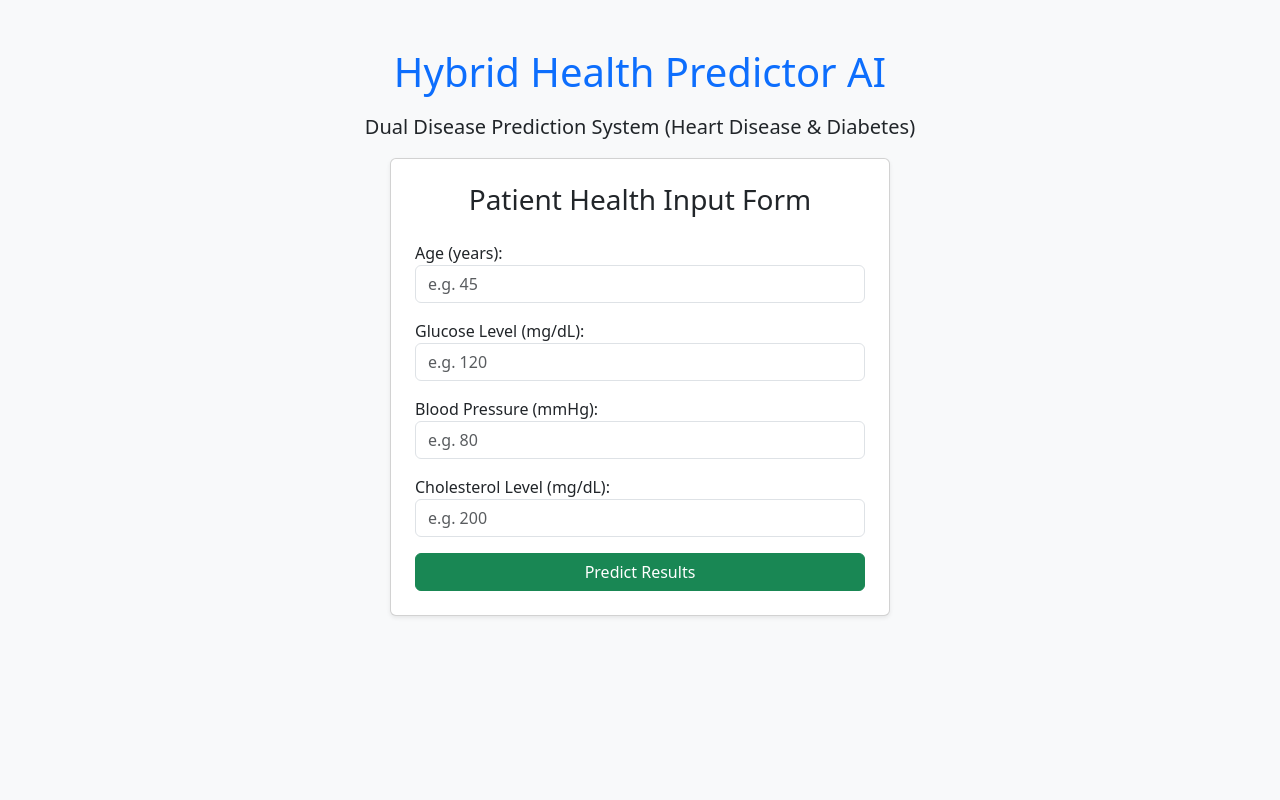
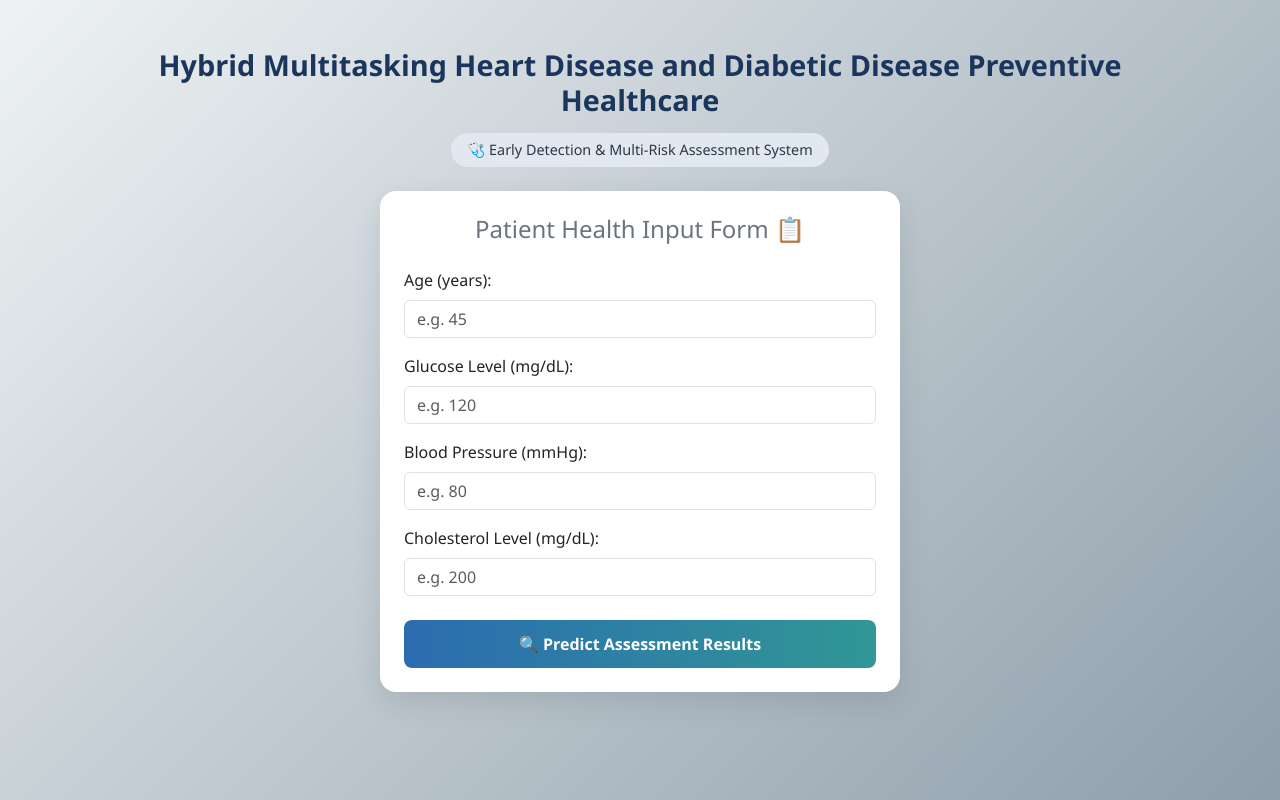
Before and after one commit to selfstudynotes/Hybrid-MultiTask-Health-Predictor, a Flask app: template templates/index.html in a window 1280 px wide. Run offline with Flask 3, Linux system fonts and the light colour scheme; the template is opened without the code that fills it, so the values that code supplies are empty.

Commit message:
Update UI and exact project title

```diff
--- a/templates/index.html
+++ b/templates/index.html
@@ -1,37 +1,89 @@
-<!DOCTYPE html>
+<!DOCTYPEhtml>
 <html lang="en">
 <head>
     <meta charset="UTF-8">
+    <meta name="viewport" content="width=device-width, initial-scale=1.0">
     <title>Hybrid Health Predictor</title>
     <link href="https://cdn.jsdelivr.net/npm/bootstrap@5.3.0/dist/css/bootstrap.min.css" rel="stylesheet">
+    <style>
+        body {
+            background: linear-gradient(135deg, #eef2f3 0%, #8e9eab 100%);
+            min-height: 100vh;
+            font-family: 'Segoe UI', Tahoma, Geneva, Verdana, sans-serif;
+        }
+        .main-card {
+            border-radius: 16px;
+            border: none;
+            box-shadow: 0 10px 30px rgba(0, 0, 0, 0.1);
+            background: #ffffff;
+        }
+        .title-heading {
+            color: #1a365d;
+            font-weight: 700;
+            font-size: 1.8rem;
+        }
+        .subtitle-badge {
+            background-color: #e2e8f0;
+            color: #2d3748;
+            font-size: 0.9rem;
+            border-radius: 20px;
+            padding: 6px 16px;
+            display: inline-block;
+        }
+        .btn-custom {
+            background: linear-gradient(90deg, #2b6cb0 0%, #319795 100%);
+            border: none;
+            color: white;
+            font-weight: 600;
+            padding: 12px;
+            border-radius: 8px;
+            transition: all 0.3s ease;
+        }
+        .btn-custom:hover {
+            opacity: 0.95;
+            transform: translateY(-1px);
+        }
+    </style>
 </head>
-<body class="bg-light">
-    <div class="container mt-5 text-center">
-        <h1 class="text-primary mb-3">Hybrid Health Predictor AI</h1>
-        <p class="lead">Dual Disease Prediction System (Heart Disease & Diabetes)</p>
-        <div class="card p-4 shadow-sm mx-auto" style="max-width: 500px;">
-            <h3>Patient Health Input Form</h3>
+<body>
+    <div class="container py-5 text-center">
+        <!-- Exact Registered Project Title -->
+        <h1 class="title-heading mb-3 px-2">
+            Hybrid Multitasking Heart Disease and Diabetic Disease Preventive Healthcare
+        </h1>
+
+        <p class="subtitle-badge mb-4">
+            🩺 Early Detection & Multi-Risk Assessment System
+        </p>
+
+        <div class="card main-card p-4 mx-auto" style="max-width: 520px;">
+            <h3 class="h4 text-secondary mb-4">Patient Health Input Form 📋</h3>
 
             <form action="/predict" method="POST">
-                <div class="mb-3 text-start mt-3">
-                    <label>Age (years):</label>
+                <div class="mb-3 text-start">
+                    <label class="form-label font-weight-bold">Age (years):</label>
                     <input type="number" name="age" class="form-control" placeholder="e.g. 45" required>
                 </div>
+
                 <div class="mb-3 text-start">
-                    <label>Glucose Level (mg/dL):</label>
+                    <label class="form-label">Glucose Level (mg/dL):</label>
                     <input type="number" name="glucose" class="form-control" placeholder="e.g. 120" required>
                 </div>
+
                 <div class="mb-3 text-start">
-                    <label>Blood Pressure (mmHg):</label>
+                    <label class="form-label">Blood Pressure (mmHg):</label>
                     <input type="number" name="bp" class="form-control" placeholder="e.g. 80" required>
                 </div>
+
                 <div class="mb-3 text-start">
-                    <label>Cholesterol Level (mg/dL):</label>
+                    <label class="form-label">Cholesterol Level (mg/dL):</label>
                     <input type="number" name="cholesterol" class="form-control" placeholder="e.g. 200" required>
                 </div>
-                <button type="submit" class="btn btn-success w-100">Predict Results</button>
+
+                <button type="submit" class="btn btn-custom w-100 mt-2">
+                    🔍 Predict Assessment Results
+                </button>
             </form>
-
         </div>
     </div>
 </body>
```
